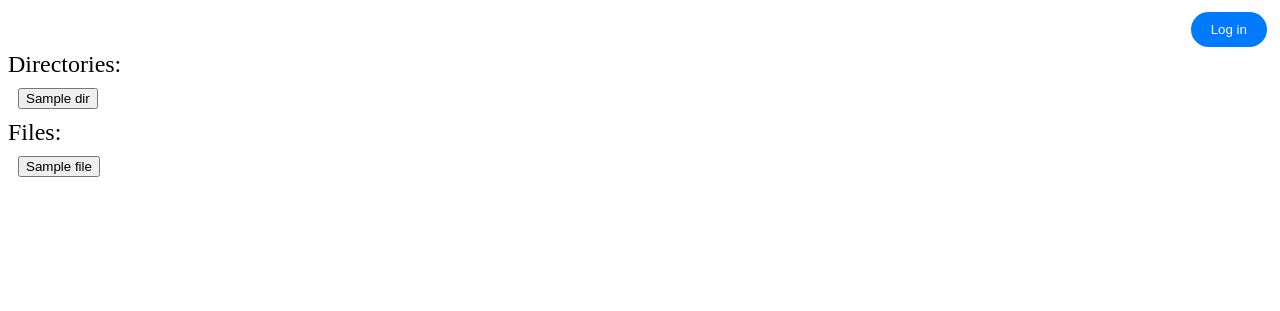
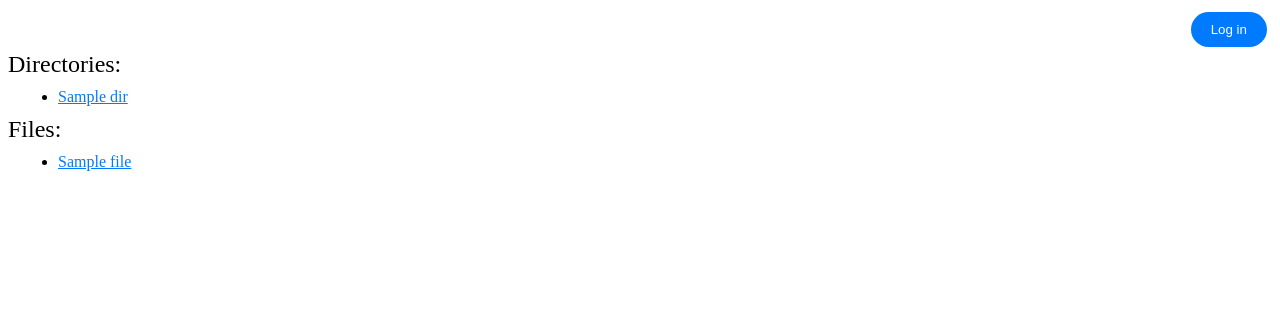
Before and after one commit to Kobiuy/SimpleHTTPFileHostingServer, a Flask app: template templates/index.html in a window 1280 px wide. Shown: the top 311 px of the page. Run offline with Flask 3, Linux system fonts and the light colour scheme; the template is opened without the code that fills it: most values are stand-ins (such as "Sample title", 1, 10 or a date in 2020).

Commit message:
Simple UI fix

```diff
--- a/templates/index.html
+++ b/templates/index.html
@@ -41,20 +41,20 @@
     </header>
     <form action="/browse" method="GET">
         <span class="title">Directories:</span>
-        <div class="file-list">
+        <ul class="file-list">
            {% for dir in dirs %}
-                <button name="directory" value="{{ dir.path }}">{{ dir.name }}</button>
+                <li><button  class="link-button"  name="directory" value="{{ dir.path }}">{{ dir.name }}</button></li>
             {% endfor %}
-        </div>
+        </ul>
     </form>
 
     <form action="/download" method="GET">
         <span class="title">Files:</span>
-        <div class="file-list">
+        <ul class="file-list">
             {% for file in files %}
-                <button name="file" value="{{file.path}}">{{ file.name }}</button>
+                <li><button  class="link-button"  name="file" value="{{file.path}}">{{ file.name }}</button></li>
             {% endfor %}
-        </div>
+        </ul>
     </form>
 
 </body>
@@ -92,4 +92,17 @@
         .header-action > * {
             padding: 0 5px;
         }
+            .link-button {
+        background: none;
+        border: none;
+        padding: 0;
+        margin: 0;
+        color: #007BFF;
+        text-decoration: underline;
+        cursor: pointer;
+        font: inherit;
+    }
+    .link-button:hover {
+        color: #0056b3;
+    }
     </style>
```
